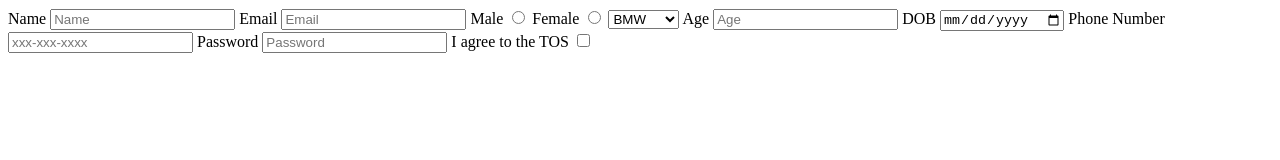
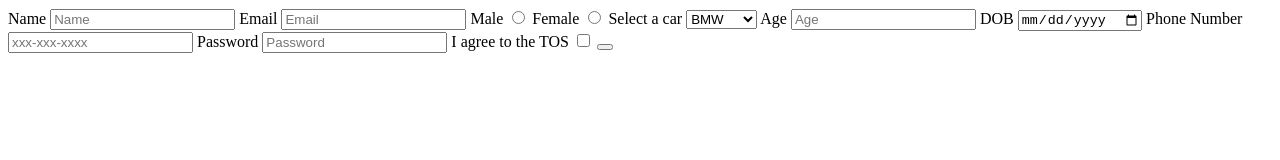
Before and after one commit to acciojob/signup-form-car-MeghnaSingh15, a website: page main.html in a window 1280 px wide. Drawn offline with Linux system fonts and the light colour scheme.

Commit message:
created a submission

```diff
--- a/main.html
+++ b/main.html
@@ -17,6 +17,7 @@
 	<input type="Radio" id="gender_m" name="gender" required>
 	<label for="gender_f">Female</label>
 	<input type="Radio" id="gender_f" name="gender" required>
+	<label for="cars">Select a car</label>
 	<select id="cars" placeholder="--Please choose an option--" required>
 		<option>BMW</option>
 		<option>Audi</option>
@@ -31,6 +32,7 @@
 	<input type="Password" id="password" placeholder="Password" required>
 	<label for="tos">I agree to the TOS</label>
 	<input type="Checkbox" id="tos" required>
+	<button type="submit"></button>
 </form>
     <script type="text/javascript" src="./script.js">
 </script>
```
